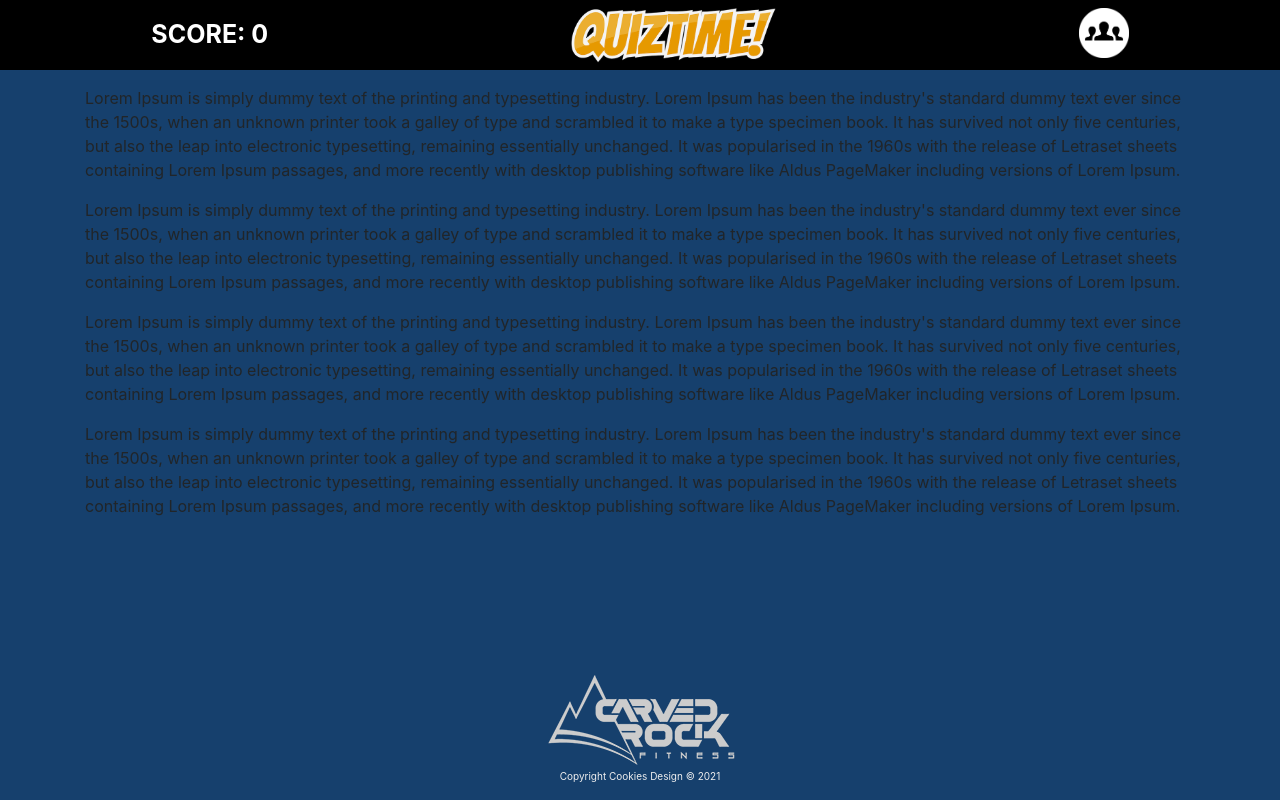
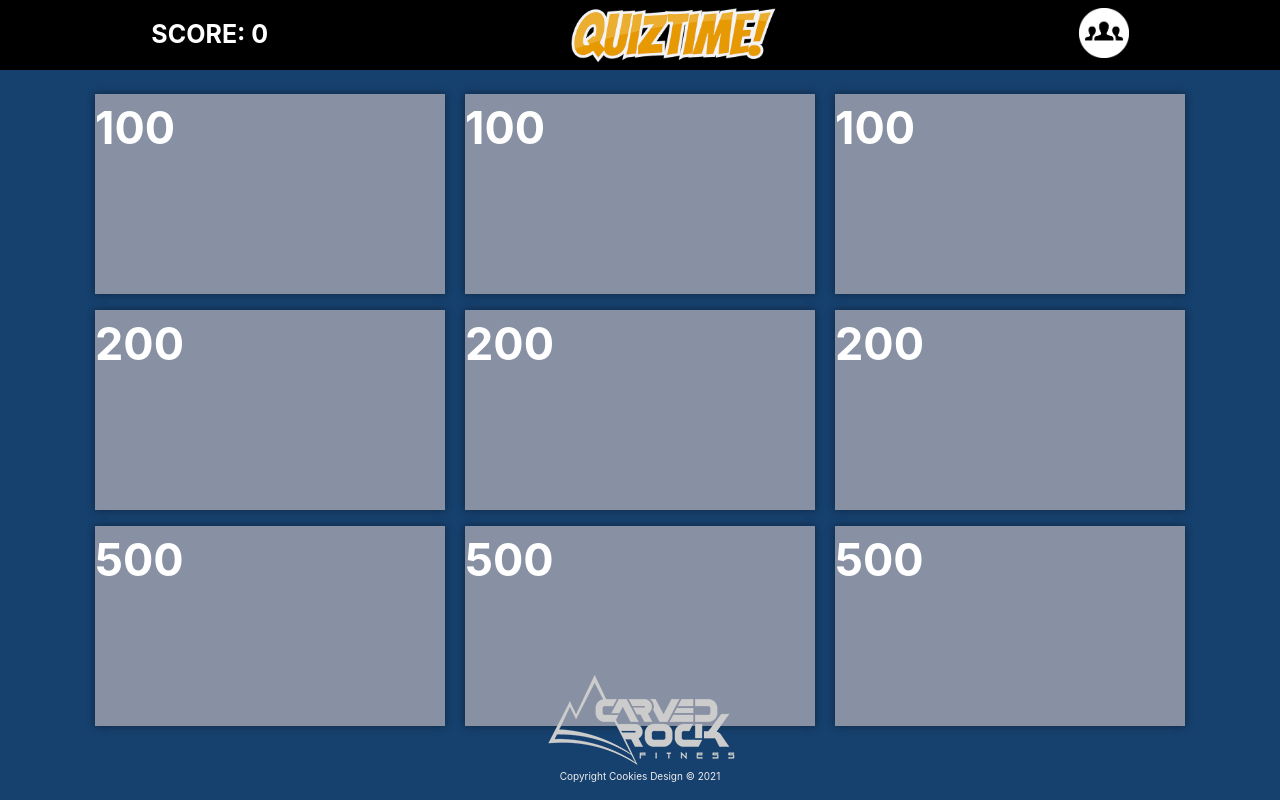
Before and after one commit to CookiesDesign/02Starter-Game, a plain HTML site: page index.html in a window 1280 px wide. Drawn offline with nearby package versions, Linux system fonts and the light colour scheme.

Commit message:
Creating the Gameboard

```diff
--- a/index.html
+++ b/index.html
@@ -29,39 +29,18 @@
 	<div class="container py-md-3 py-sm-1">
 
 		<!-- Game Board -->
-		<p>Lorem Ipsum is simply dummy text of the printing and typesetting industry.
-		Lorem Ipsum has been the industry's standard dummy text ever since the 1500s,
-		when an unknown printer took a galley of type and scrambled it to make a type
-		specimen book. It has survived not only five centuries, but also the leap into
-		electronic typesetting, remaining essentially unchanged. It was popularised in
-		the 1960s with the release of Letraset sheets containing Lorem Ipsum passages,
-		and more recently with desktop publishing software like Aldus PageMaker including
-		versions of Lorem Ipsum.</p>
-		<p>Lorem Ipsum is simply dummy text of the printing and typesetting industry.
-		Lorem Ipsum has been the industry's standard dummy text ever since the 1500s,
-		when an unknown printer took a galley of type and scrambled it to make a type
-		specimen book. It has survived not only five centuries, but also the leap into
-		electronic typesetting, remaining essentially unchanged. It was popularised in
-		the 1960s with the release of Letraset sheets containing Lorem Ipsum passages,
-		and more recently with desktop publishing software like Aldus PageMaker including
-		versions of Lorem Ipsum.</p>
-		<p>Lorem Ipsum is simply dummy text of the printing and typesetting industry.
-		Lorem Ipsum has been the industry's standard dummy text ever since the 1500s,
-		when an unknown printer took a galley of type and scrambled it to make a type
-		specimen book. It has survived not only five centuries, but also the leap into
-		electronic typesetting, remaining essentially unchanged. It was popularised in
-		the 1960s with the release of Letraset sheets containing Lorem Ipsum passages,
-		and more recently with desktop publishing software like Aldus PageMaker including
-		versions of Lorem Ipsum.</p>
-		<p>Lorem Ipsum is simply dummy text of the printing and typesetting industry.
-		Lorem Ipsum has been the industry's standard dummy text ever since the 1500s,
-		when an unknown printer took a galley of type and scrambled it to make a type
-		specimen book. It has survived not only five centuries, but also the leap into
-		electronic typesetting, remaining essentially unchanged. It was popularised in
-		the 1960s with the release of Letraset sheets containing Lorem Ipsum passages,
-		and more recently with desktop publishing software like Aldus PageMaker including
-		versions of Lorem Ipsum.</p>
+		<div class="d-flex flex-row justify-content-around flex-wrap">
+			<div class="gamePiece m-2 d-flex">100</div>
+			<div class="gamePiece m-2 d-flex">100</div>
+			<div class="gamePiece m-2 d-flex">100</div>
+			<div class="gamePiece m-2 d-flex">200</div>
+			<div class="gamePiece m-2 d-flex">200</div>
+			<div class="gamePiece m-2 d-flex">200</div>
+			<div class="gamePiece m-2 d-flex">500</div>
+			<div class="gamePiece m-2 d-flex">500</div>
+			<div class="gamePiece m-2 d-flex">500</div>
 
+		</div>
 
 	</div>
 
```
